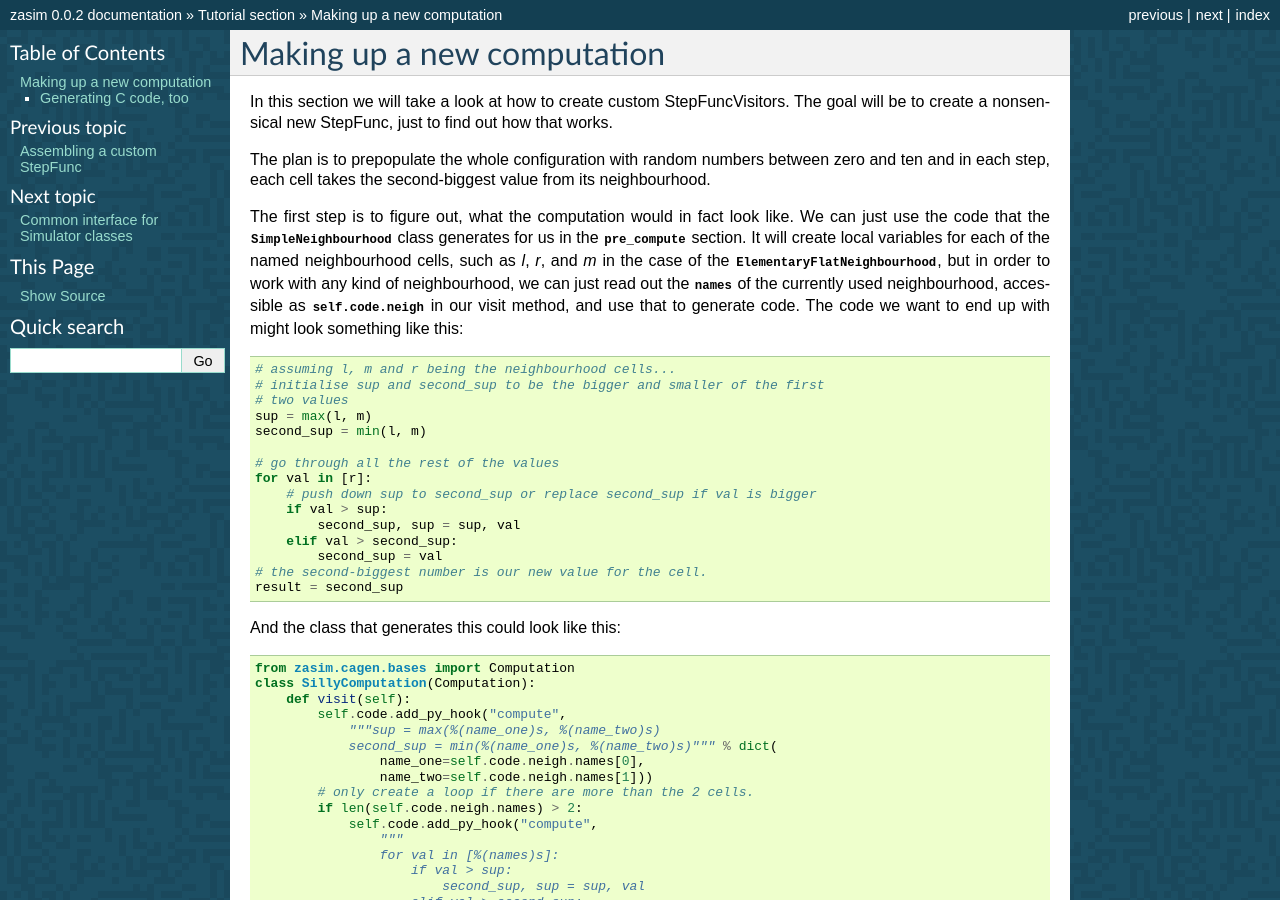
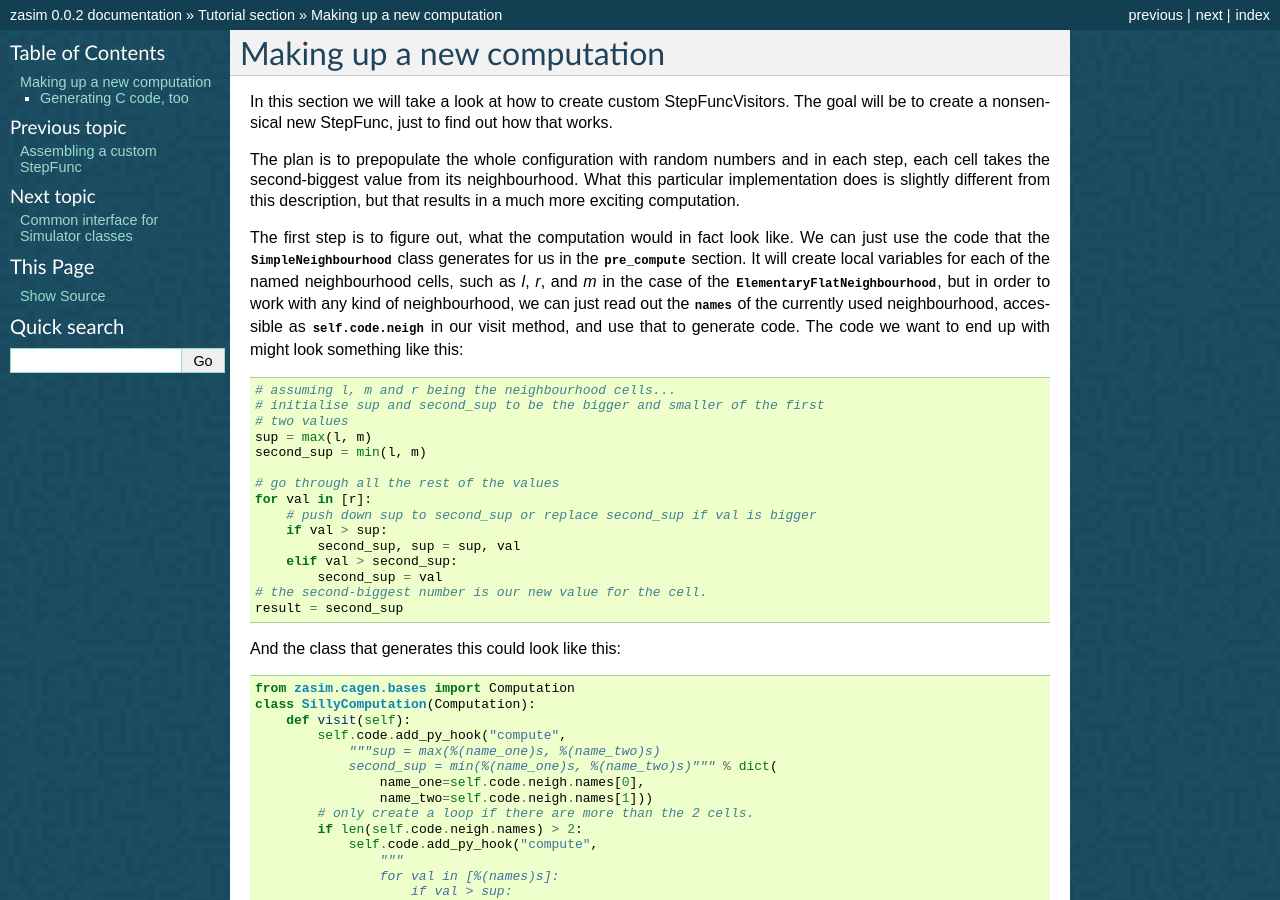
Before and after one commit to timo/zasim, a Sphinx documentation site: the page built from docs/tutorial/custom_computation.rst, in a window 1280 px wide and 900 px high. Built offline with Sphinx 7.4.7, drawn with Linux system fonts in a browser that asks for light colours; formulas are drawn with MathJax 3.

Commit message:
the tutorial mentions, that the custom stepfunc has a bug

```diff
--- a/docs/tutorial/custom_computation.rst
+++ b/docs/tutorial/custom_computation.rst
@@ -5,9 +5,10 @@ In this section we will take a look at how to create custom StepFuncVisitors.
 The goal will be to create a nonsensical new StepFunc, just to find out how that
 works.
 
-The plan is to prepopulate the whole configuration with random numbers between
-zero and ten and in each step, each cell takes the second-biggest value from
-its neighbourhood.
+The plan is to prepopulate the whole configuration with random numbers and in
+each step, each cell takes the second-biggest value from its neighbourhood. What
+this particular implementation does is slightly different from this description,
+but that results in a much more exciting computation.
 
 The first step is to figure out, what the computation would in fact look
 like. We can just use the code that the `SimpleNeighbourhood` class generates
```
